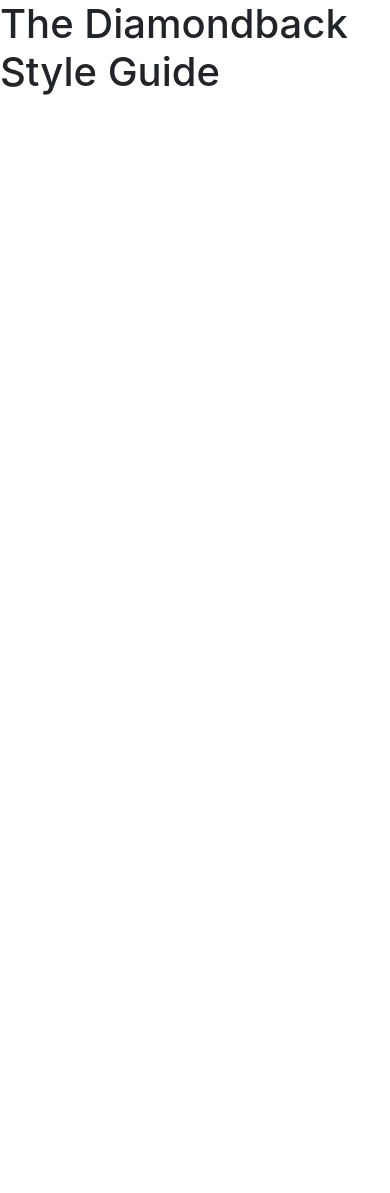
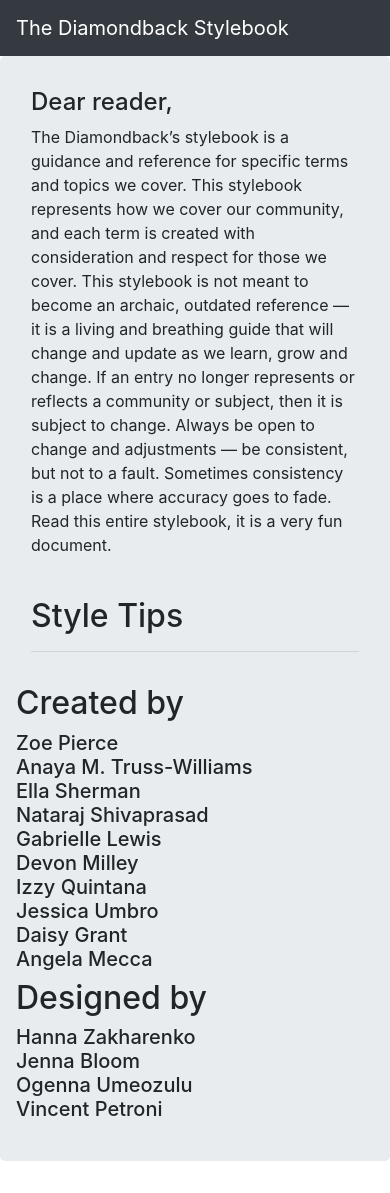
Before and after one commit to DevonMilley/final-project-DevonMilley, a Flask app: template templates/index.html in a window 390 px wide. Before the commit the page ends 95 px from the top, so only its background shows below. Run offline with Flask 3, Linux system fonts and the light colour scheme; the template is opened without the code that fills it, so the values that code supplies are empty; parts of the project's set-up code (start-up, migrations or seed data) failed here and were passed over; some libraries are stand-ins or nearby versions.

Commit message:
working on getting all my info to show up on my home page

```diff
--- a/app.py
+++ b/app.py
@@ -5,18 +5,35 @@
 from googleapiclient.discovery import build
 import json
 import requests
-import pdfplumber
 from flask import Flask
 from flask import render_template
+from peewee import *
 
 app = Flask(__name__)
 #app.secret_key = "279878dhekdhkhekdhkh" #can i use the same api key for this
 #db = SqliteDatabase('foreclosures.db')
 
+db = SqliteDatabase('stylebook.db')
+
+
+class Stylebook(Model):
+    id = IntegerField(unique=True)
+    name = CharField()
+    description = CharField()
+    tags = CharField()
+
+    class Meta:
+        table_name = "style_tips"
+        database = db
+
 @app.route("/")
 def index():
+    all_tips = Stylebook.select()
     template = 'index.html'
-    return render_template(template)
+    return render_template(template, all_tips = all_tips)
+
+
+
 
 
 ###
@@ -36,7 +53,7 @@
 #drive_service = build('drive', 'v3', credentials=creds)
 
 # Read dbk_stylebook csv
-csv_data = pd.read_csv('dbk_stylebook.csv')
+#csv_data = pd.read_csv('dbk_stylebook.csv')
 
 
 
--- a/templates/index.html
+++ b/templates/index.html
@@ -4,6 +4,68 @@
         <link rel="stylesheet" href="https://stackpath.bootstrapcdn.com/bootstrap/4.3.1/css/bootstrap.min.css" crossorigin="anonymous">
     </head>
     <body>
-        <h1>The Diamondback Style Guide</h1>
-    </body>
+        <nav class="navbar navbar-expand-lg navbar-dark bg-dark">
+            <a class="navbar-brand" href="/">The Diamondback Stylebook</a>
+        </nav>
+          <div class="jumbotron">
+            <div class="container">
+                <h4>Dear reader,</h4>
+                <p>The Diamondback’s stylebook is a guidance
+                    and reference for specific terms and topics we
+                    cover.
+                    This stylebook represents how we cover our
+                    community, and each term is created with
+                    consideration and respect for those we cover.
+                    This stylebook is not meant to become an
+                    archaic, outdated reference — it is a living and
+                    breathing guide that will change and update as
+                    we learn, grow and change.
+                    If an entry no longer represents or reflects
+                    a community or subject, then it is subject to
+                    change.
+                    Always be open to change and adjustments
+                    — be consistent, but not to a fault. Sometimes
+                    consistency is a place where accuracy goes to
+                    fade.
+                    Read this entire stylebook, it is a very fun
+                    document.</p>
+                    <br>
+                <h2>Style Tips</h2>
+                <hr>
+                <div class="row">
+                <ul class="list-unstyled">
+                    {% for tip in all_tips %}
+                    <h4>{{ tip.name }}</h4>
+                    <h5>{{ tip.tag_1 }} {{ tip.tag_2 }}</h5>
+                    <p>{{ tip.description }}</p>
+                        {% if loop.index % 3 == 0 and not loop.last %}
+                        </ul>
+                            </div>
+                            <div class="col-md-4">
+                                <ul class="list-unstyled">
+                            {% endif %}
+                        {% endfor %}
+                    </ul>
+                </div>
+                    </div>
+                    <h2>Created by</h2>
+                <h5>Zoe Pierce<br>
+                    Anaya M. Truss-Williams<br>
+                    Ella Sherman<br>
+                    Nataraj Shivaprasad<br>
+                    Gabrielle Lewis<br>
+                    Devon Milley<br>
+                    Izzy Quintana<br>
+                    Jessica Umbro<br>
+                    Daisy Grant<br>
+                    Angela Mecca</h5>
+                <h2>Designed by</h2>
+                <h5>Hanna Zakharenko<br>
+                    Jenna Bloom<br>
+                    Ogenna Umeozulu<br>
+                    Vincent Petroni</h5>
+                </div>
+
+        </div>
+        </body>
 </html>
```
Also changed, not shown: static/dbk_stylebook.csv, stylebook.db, 1 other file.
